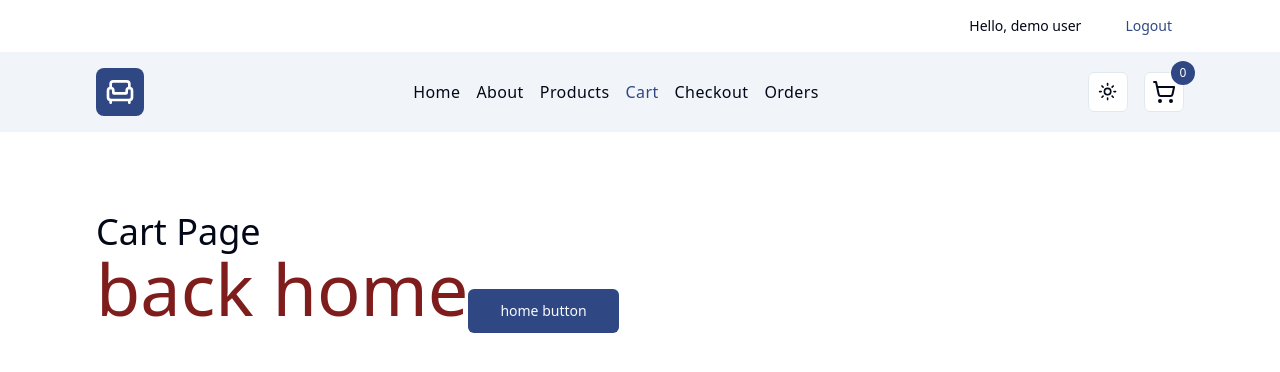
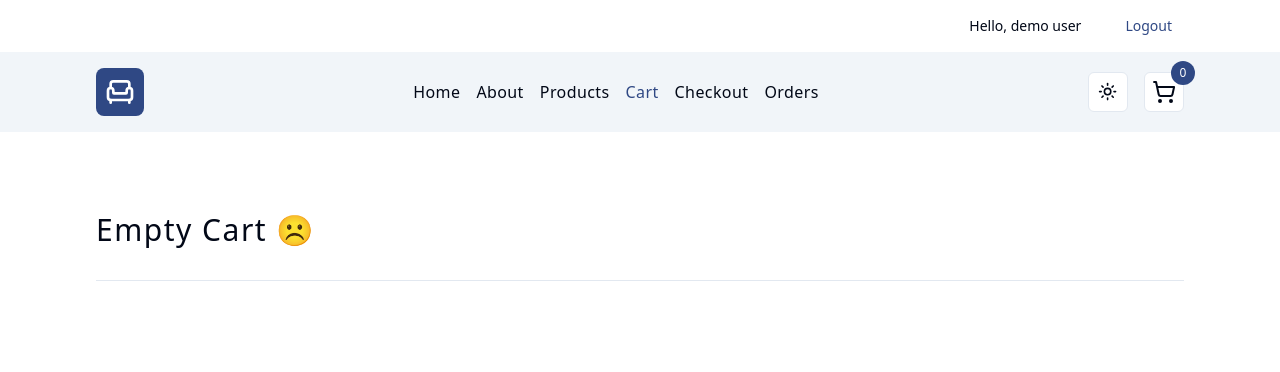
Before and after one commit to marionrobert/comfy-store, a React (Vite) app: page /cart in a window 1280 px wide. Shown: the top 372 px of the page. Built offline with nearby package versions, Linux system fonts and the light colour scheme.

Commit message:
Cart.tsx

```diff
--- a/src/pages/Cart.tsx
+++ b/src/pages/Cart.tsx
@@ -1,16 +1,40 @@
+import { useAppSelector } from '@/hooks';
+import { CartItemsList, SectionTitle, CartTotals } from '@/components';
+import { Link } from 'react-router-dom';
 import { Button } from '@/components/ui/button';
-import { Link } from 'react-router-dom';
-function Cart() {
+
+const Cart = () => {
+  // temp
+  const user = null;
+
+  const numItemsInCart = useAppSelector(
+    (state) => state.cartState.numItemsInCart
+  );
+
+  if (numItemsInCart === 0) {
+    return <SectionTitle text='Empty cart ☹️' />;
+  }
   return (
-    <div>
-      <h1 className='text-4xl'>Cart Page</h1>
-      <Link to='/' className='text-7xl text-red-900'>
-        back home
-      </Link>
-      <Button asChild size='lg'>
-        <Link to='/'>home button</Link>
-      </Button>
-    </div>
+    <>
+      <SectionTitle text='Shopping Cart' />
+      <div className='mt-8 grid gap-8  lg:grid-cols-12'>
+        <div className='lg:col-span-8'>
+          <CartItemsList />
+        </div>
+        <div className='lg:col-span-4 lg:pl-4'>
+          <CartTotals />
+          {user ? (
+            <Button asChild className='mt-8 w-full'>
+              <Link to='/checkout'>Proceed to checkout</Link>
+            </Button>
+          ) : (
+            <Button asChild className='mt-8 w-full'>
+              <Link to='/login'>Please Login</Link>
+            </Button>
+          )}
+        </div>
+      </div>
+    </>
   );
-}
+};
 export default Cart;
```
